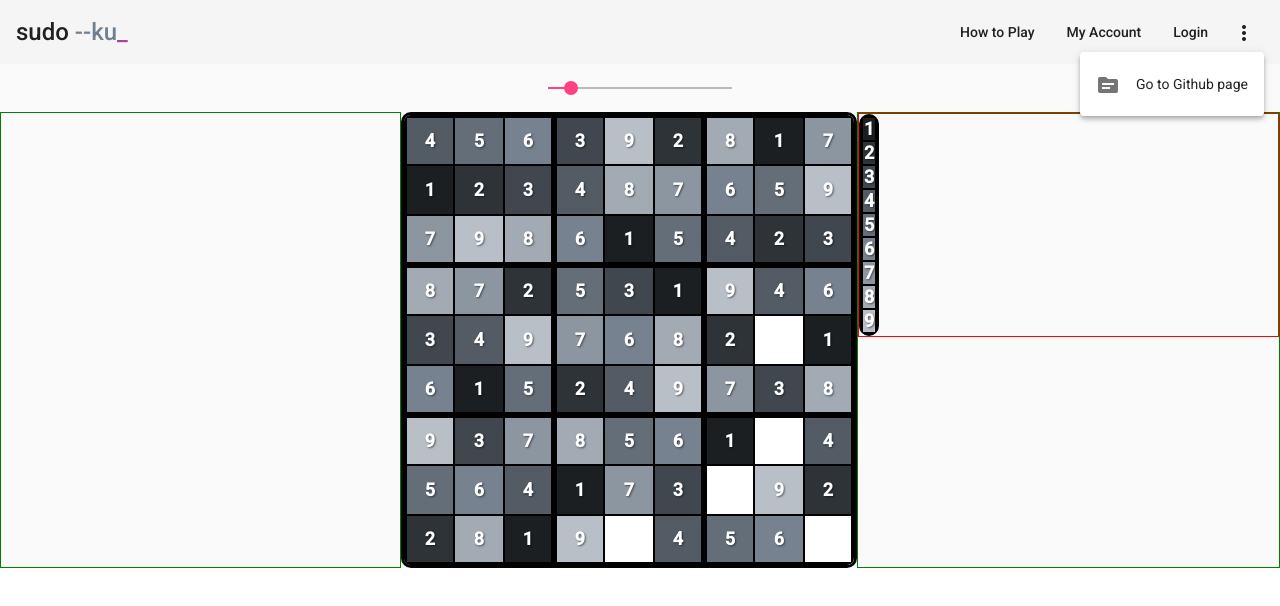
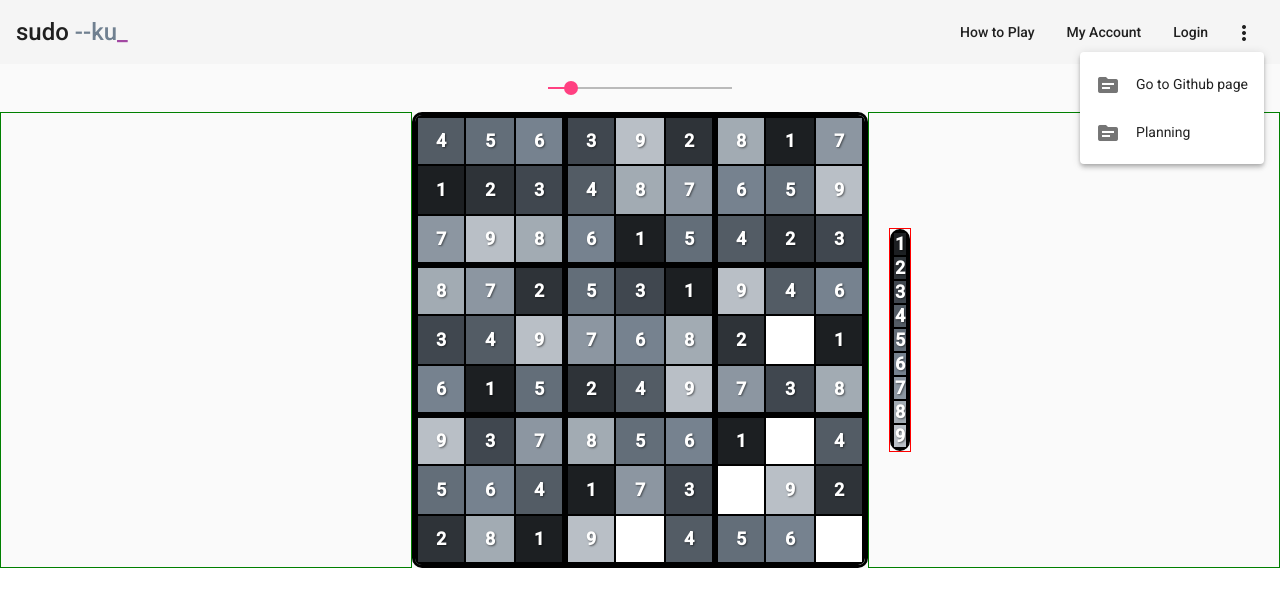
Before and after one commit to jmichalka/AngularGames, an Angular app in the folder AngularGames/: page / in a window 1280 px wide. Both pictures are taken after a click on the button "more_vert". Shown: the top 606 px of the page. Built offline with nearby package versions, Linux system fonts and the light colour scheme.

Commit message:
Pre firebase

```diff
--- a/AngularGames/src/app/app.component.html
+++ b/AngularGames/src/app/app.component.html
@@ -4,7 +4,7 @@
         [thumbLabel]="thumbLabel"
         [min]="40"
         [max]="120"
-        [step]="5"
+        (input)="handleSliderChange($event)"
         [(ngModel)]=value>
     </mat-slider>
     </div>
--- a/AngularGames/src/app/app.component.scss
+++ b/AngularGames/src/app/app.component.scss
@@ -11,20 +11,24 @@
 }
 
 .main {
-    display: flex;
+    display: grid;
+    grid-template-columns: 1fr auto 1fr;
     justify-content: center;
 }
 
 .sidebars {
+    display: flex;
     flex-grow: 1;
     border: 1px green solid;
+
 }
 
 .toolbar-area {
     border: solid red 1px;
     align-items: center;
-    width: 20 px;
-    height: 200 px;
+    margin-left: 20px;
+    margin-top: auto;
+    margin-bottom: auto;
 }
 
 .mat-slider-configuration {
--- a/AngularGames/src/app/app.component.ts
+++ b/AngularGames/src/app/app.component.ts
@@ -12,4 +12,10 @@ export class AppComponent {
 
   value = 50;
   thumbLabel = true;
+
+  handleSliderChange(event:any) {
+    console.log(event.value);
+    this.value = event.value;
+  }
+
 }
--- a/AngularGames/src/app/shared/shell/shell.component.html
+++ b/AngularGames/src/app/shared/shell/shell.component.html
@@ -49,9 +49,12 @@
 
         <mat-menu #menu="matMenu">
           <a mat-menu-item href="https://github.com/jmichalka/AngularGames" target="_blank">
-
             <mat-icon>source</mat-icon>
             <span>Go to Github page</span>
+          </a>
+          <a mat-menu-item href="https://drive.google.com/drive/folders/15fsfEQrfwjw-j4LBKp1Z9woAoUeWC95X?usp=sharing" target="_blank">
+            <mat-icon>source</mat-icon>
+            <span>Planning</span>
           </a>
         </mat-menu>
       </mat-toolbar>
```
